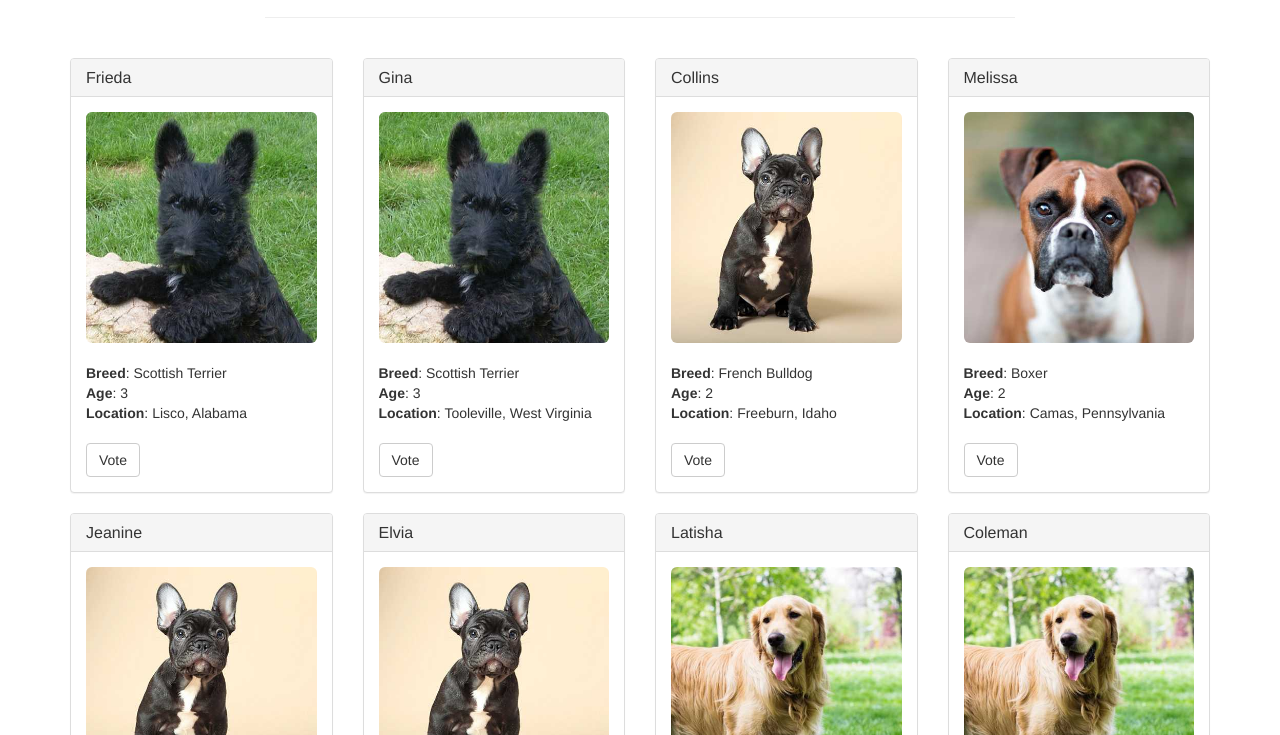
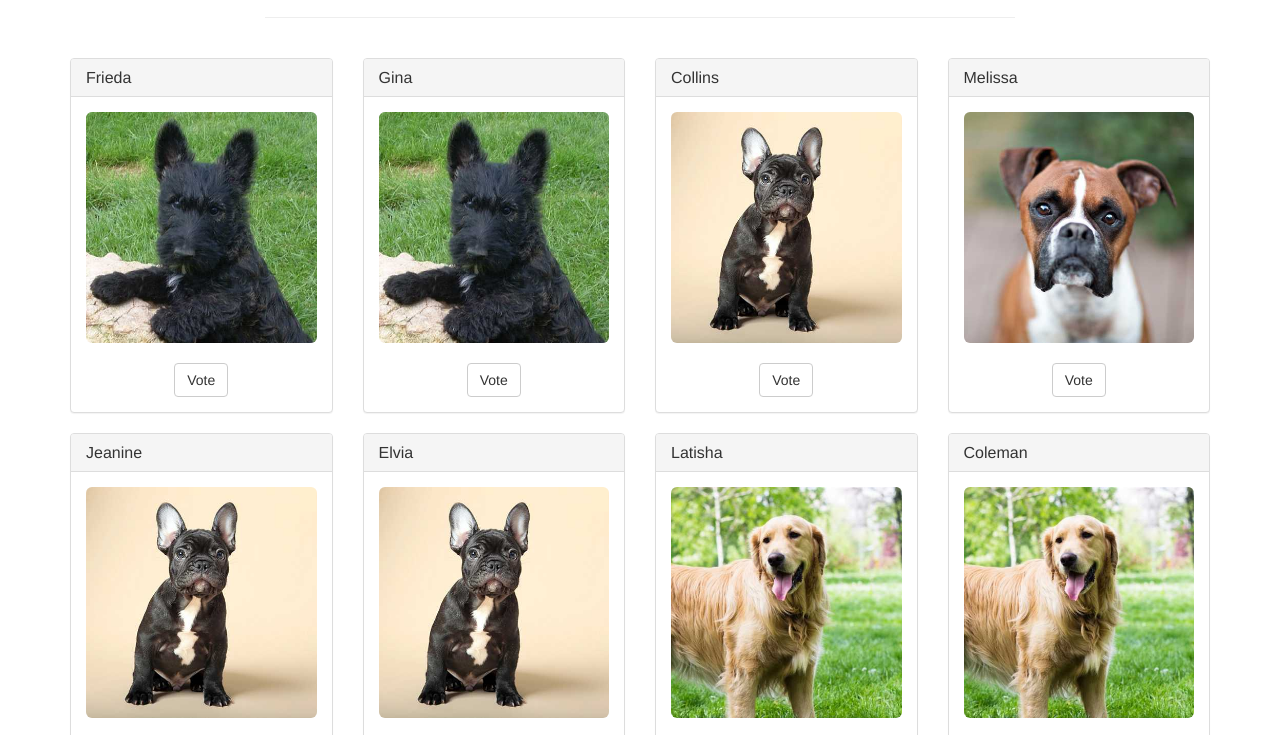
Before and after one commit to katesonia/voting_app, a website: page src/index.html in a window 1280 px wide. Shown: the part 63-798 px from the top of the page. Drawn offline with nearby package versions, Linux system fonts and the light colour scheme; files whose address does not match are found by name.

Commit message:
Minor changes to UI

```diff
--- a/src/index.html
+++ b/src/index.html
@@ -38,12 +38,12 @@
           <div class="panel-heading">
             <h3 class="panel-title">Scrappy</h3>
           </div>
-          <div class="panel-body">
+          <div class="panel-body" style="text-align: center;">
             <img alt="140x140" data-src="holder.js/140x140" class="img-rounded img-center" style="width: 100%;" src="https://animalso.com/wp-content/uploads/2017/01/Golden-Retriever_6.jpg" data-holder-rendered="true">
             <br/><br/>
-            <strong>Breed</strong>: <span class="pet-breed">Golden Retriever</span><br/>
+<!--             <strong>Breed</strong>: <span class="pet-breed">Golden Retriever</span><br/>
             <strong>Age</strong>: <span class="pet-age">3</span><br/>
-            <strong>Location</strong>: <span class="pet-location">Warren, MI</span><br/><br/>
+            <strong>Location</strong>: <span class="pet-location">Warren, MI</span><br/><br/> -->
             <button class="btn btn-default btn-adopt" type="button" data-id="0">Vote</button>
           </div>
         </div>
```
Also changed, not shown: build/contracts/DotToken.json, build/contracts/ERC20Interface.json, build/contracts/Migrations.json, build/contracts/SafeMath.json, build/contracts/VoteProposal.json, src/images/jiafei.png (added), src/images/milaoshu.jpg (added), src/images/pikaq.png (added), src/images/scoop.jpg (added), 2 other files.
